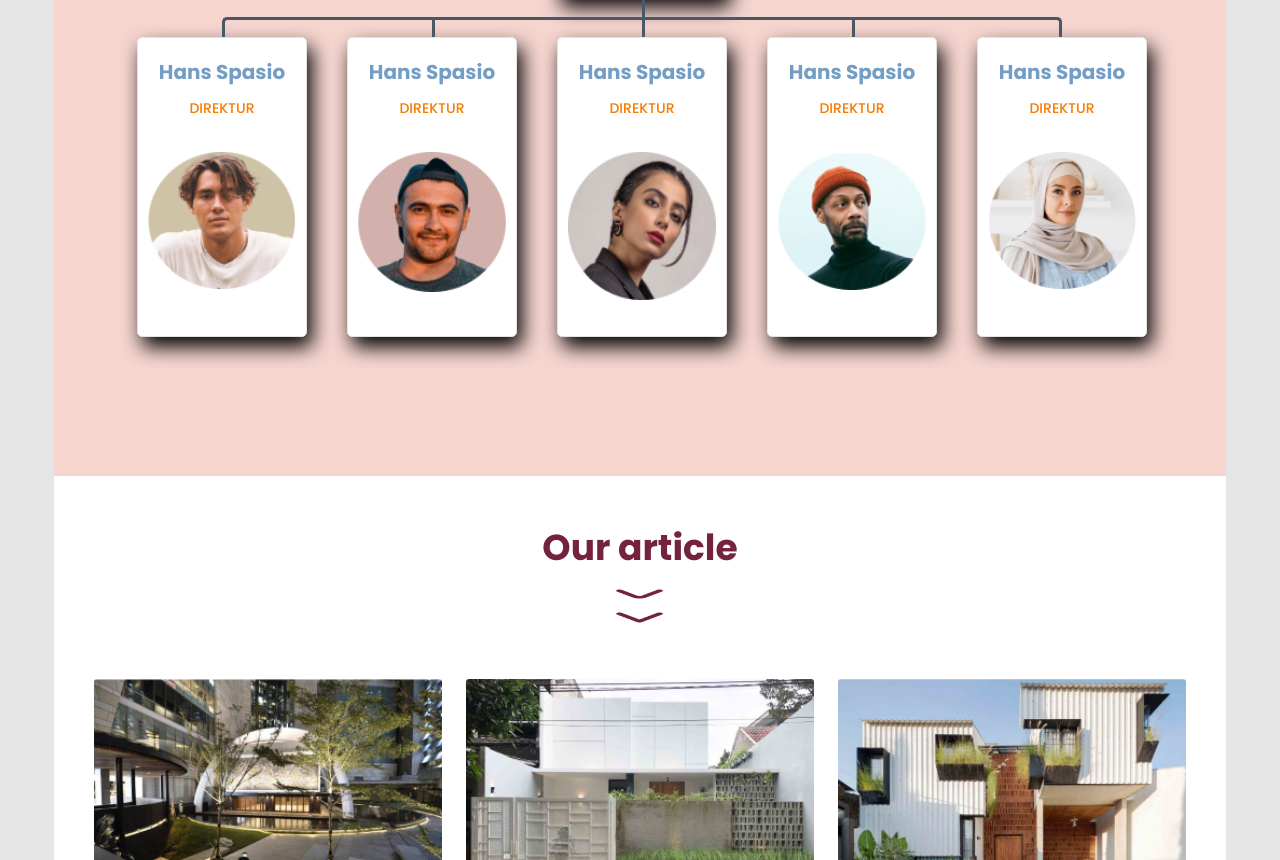
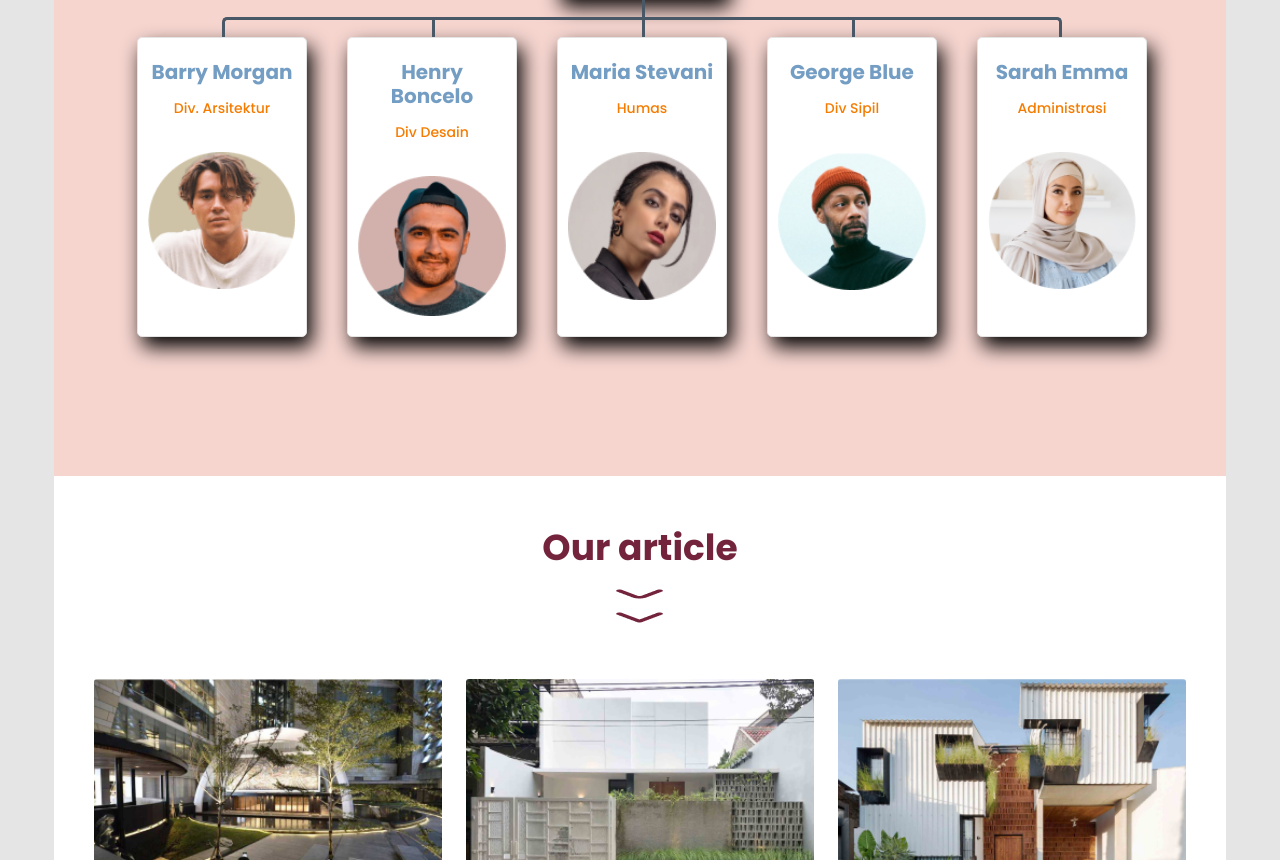
Before and after one commit to revaldirahmatmulya/tempest-website, a plain HTML site: page index.html in a window 1280 px wide. Shown: the part 1854-2714 px from the top of the page. Drawn offline with nearby package versions, Linux system fonts and the light colour scheme.

Commit message:
change name in structure tree

```diff
--- a/index.html
+++ b/index.html
@@ -192,9 +192,9 @@
                           <li>
                             <a href="#">
                               <br />
-                              <h3>Hans Spasio</h3>
+                              <h3>Barry Morgan</h3>
                               <br />
-                              <p>DIREKTUR</p>
+                              <p>Div. Arsitektur</p>
                               <br />
 
                               <img src="./image/orang-2.png" alt="" />
@@ -203,9 +203,9 @@
                           <li>
                             <a href="#">
                               <br />
-                              <h3>Hans Spasio</h3>
+                              <h3>Henry Boncelo</h3>
                               <br />
-                              <p>DIREKTUR</p>
+                              <p>Div Desain</p>
                               <br />
 
                               <img src="./image/orang-3.png" alt="" />
@@ -214,9 +214,9 @@
                           <li>
                             <a href="#">
                               <br />
-                              <h3>Hans Spasio</h3>
+                              <h3>Maria Stevani</h3>
                               <br />
-                              <p>DIREKTUR</p>
+                              <p>Humas</p>
                               <br />
 
                               <img src="./image/orang-4.png" alt="" />
@@ -225,9 +225,9 @@
                           <li>
                             <a href="#">
                               <br />
-                              <h3>Hans Spasio</h3>
+                              <h3>George Blue</h3>
                               <br />
-                              <p>DIREKTUR</p>
+                              <p>Div Sipil</p>
                               <br />
 
                               <img src="./image/orang-5.png" alt="" />
@@ -236,9 +236,9 @@
                           <li>
                             <a href="#">
                               <br />
-                              <h3>Hans Spasio</h3>
+                              <h3>Sarah Emma</h3>
                               <br />
-                              <p>DIREKTUR</p>
+                              <p>Administrasi</p>
                               <br />
 
                               <img src="./image/orang-6.png" alt="" />
@@ -309,8 +309,10 @@
                                     rounded
                                   "
                                 >
-                                  <p class="card-text team-name">Hans Spasio</p>
-                                  <p class="team-title">DIREKTUR</p>
+                                  <p class="card-text team-name">
+                                    Barry Morgan
+                                  </p>
+                                  <p class="team-title">Div Arsitektur</p>
                                   <img
                                     class="img-carousel"
                                     src="./image/orang-2.png"
@@ -340,8 +342,10 @@
                                     rounded
                                   "
                                 >
-                                  <p class="card-text team-name">Hans Spasio</p>
-                                  <p class="team-title">DIREKTUR</p>
+                                  <p class="card-text team-name">
+                                    Henry Boncelo
+                                  </p>
+                                  <p class="team-title">Div Desain</p>
                                   <img
                                     class="img-carousel"
                                     src="./image/orang-3.png"
@@ -371,8 +375,10 @@
                                     rounded
                                   "
                                 >
-                                  <p class="card-text team-name">Hans Spasio</p>
-                                  <p class="team-title">DIREKTUR</p>
+                                  <p class="card-text team-name">
+                                    Maria Stevani
+                                  </p>
+                                  <p class="team-title">Humas</p>
                                   <img
                                     class="img-carousel"
                                     src="./image/orang-4.png"
@@ -402,8 +408,8 @@
                                     rounded
                                   "
                                 >
-                                  <p class="card-text team-name">Hans Spasio</p>
-                                  <p class="team-title">DIREKTUR</p>
+                                  <p class="card-text team-name">George Blue</p>
+                                  <p class="team-title">Div Sipil</p>
                                   <img
                                     class="img-carousel"
                                     src="./image/orang-5.png"
@@ -433,8 +439,8 @@
                                     rounded
                                   "
                                 >
-                                  <p class="card-text team-name">Hans Spasio</p>
-                                  <p class="team-title">DIREKTUR</p>
+                                  <p class="card-text team-name">Sarah Emma</p>
+                                  <p class="team-title">Administrasi</p>
                                   <img
                                     class="img-carousel"
                                     src="./image/orang-6.png"
```
